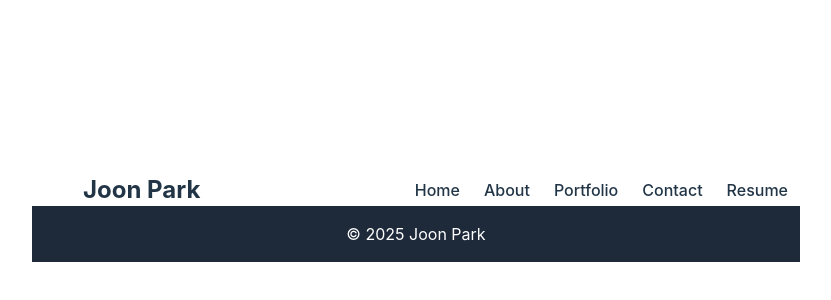
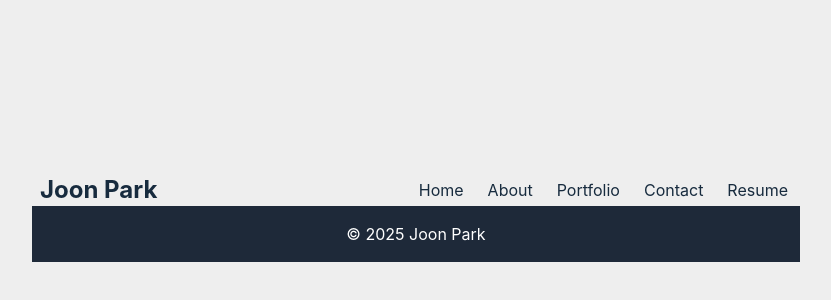
Before and after one commit to jsp220/vite-portfolio, a React (Vite) app: page /portfolio/resume in a window 1280 px wide. Shown: the part 182-482 px from the top of the page, without its empty margins (224-1055 px from the left). Built offline with nearby package versions, Linux system fonts and the light colour scheme.

Commit message:
finish up header

```diff
--- a/src/components/Header.tsx
+++ b/src/components/Header.tsx
@@ -9,10 +9,10 @@ const Header = () => {
     return (
         <header className="w-sm md:w-2xl lg:w-3xl">
             <nav className="flex justify-between items-center">
-                <Link to="/" className="w-1/3 ml-0 font-bold text-2xl">
+                <Link to="/" className="ml-2 font-bold text-2xl text-nowrap">
                     Joon Park
                 </Link>
-                <ul className="w-5/6 flex flex-wrap justify-end ml-auto mt-0 text-right">
+                <ul className="flex flex-wrap justify-end ml-auto mt-0 text-right">
                     <NavItem
                         to="/"
                         label="Home"
--- a/src/components/NavItem.tsx
+++ b/src/components/NavItem.tsx
@@ -11,7 +11,7 @@ const NavItem = ({ to, label, isActive }: NavItemProps) => (
         <Link
             to={to}
             className={`px-3 py-2 hover:text-(--hover-color-light) dark:hover:text-(--hover-color-dark) ${
-                isActive ? "font-extrabold" : "font-medium"
+                isActive ? "font-bold" : ""
             }`}
         >
             {label}
--- a/src/index.css
+++ b/src/index.css
@@ -56,8 +56,8 @@ button:focus-visible {
 
 @media (prefers-color-scheme: light) {
     :root {
-        color: #213547;
-        background-color: #ffffff;
+        color: #172b3e;
+        background-color: #eeeeee;
     }
     a:hover {
         color: #747bff;
```
